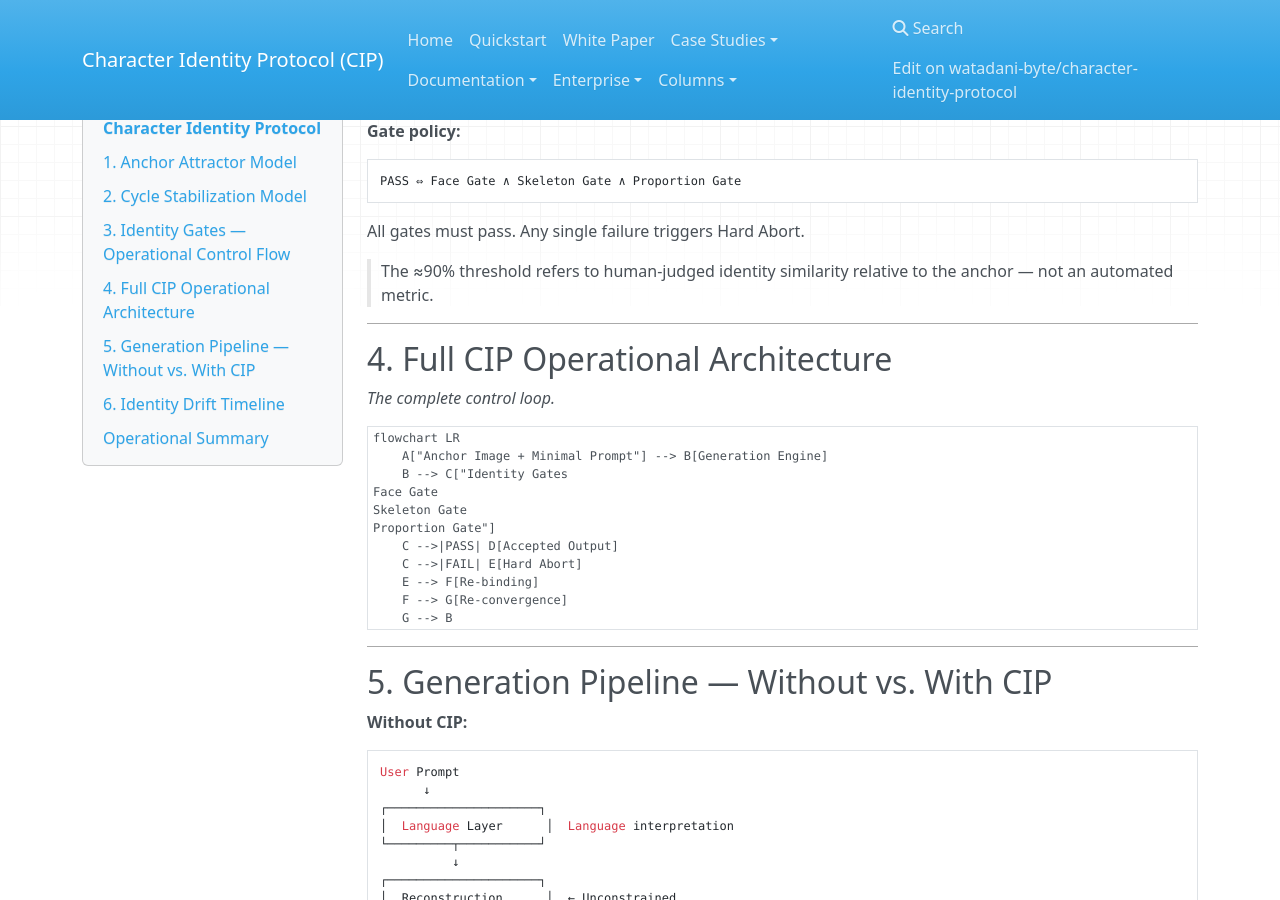
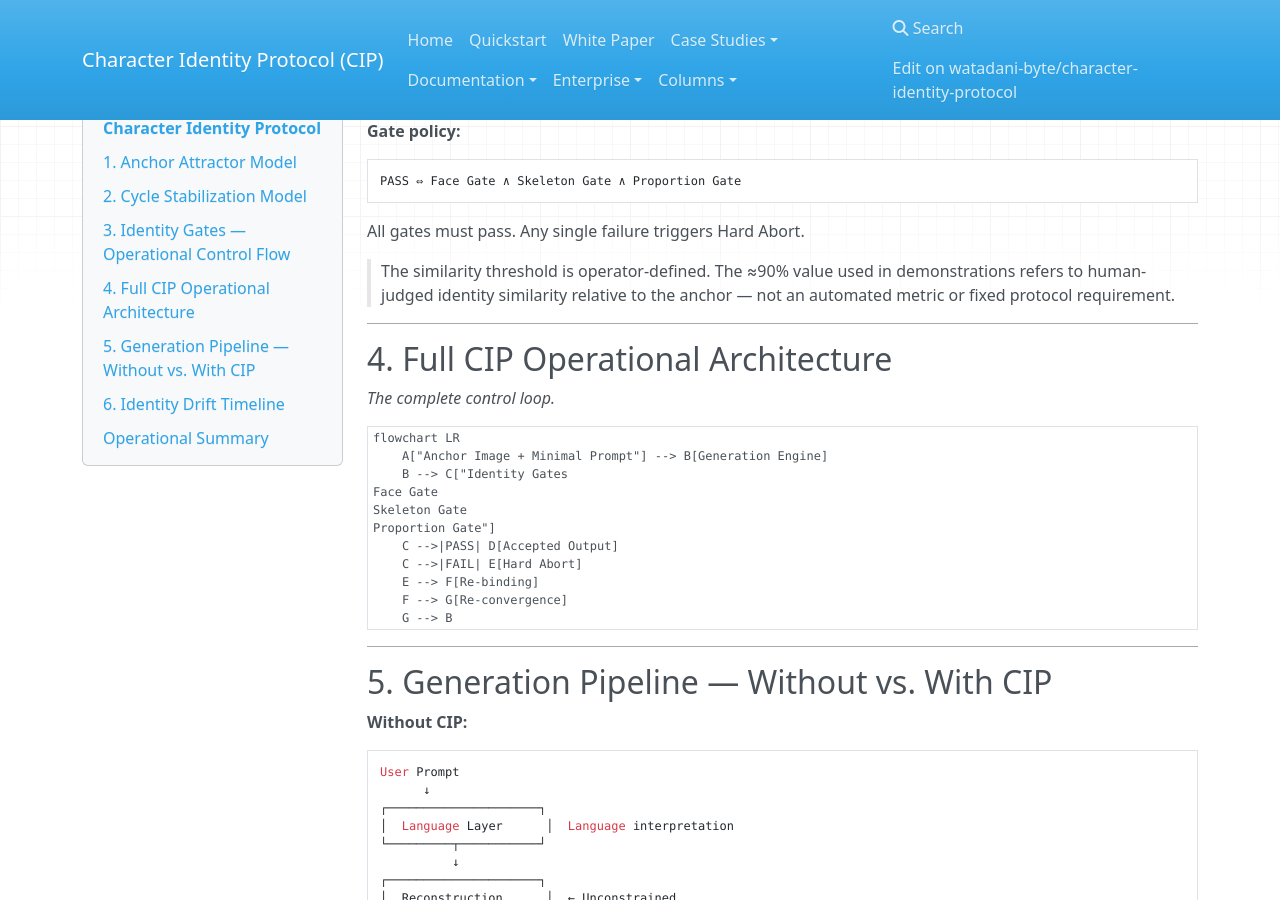
Before and after one commit to watadani-byte/character-identity-protocol, an MkDocs documentation site: the page built from docs/architecture_diagram.md, in a window 1280 px wide and 900 px high, scrolled down 1716 px. Built offline with MkDocs 1.6.1, drawn with Linux system fonts in a browser that asks for light colours; nearby versions of some CDN libraries.

Commit message:
architecture_diagram.md を更新

```diff
--- a/docs/architecture_diagram.md
+++ b/docs/architecture_diagram.md
@@ -100,7 +100,7 @@ PASS ⇔ Face Gate ∧ Skeleton Gate ∧ Proportion Gate
 
 All gates must pass. Any single failure triggers Hard Abort.
 
-> The ≈90% threshold refers to human-judged identity similarity relative to the anchor — not an automated metric.
+> The similarity threshold is operator-defined. The ≈90% value used in demonstrations refers to human-judged identity similarity relative to the anchor — not an automated metric or fixed protocol requirement.
 
 -----
 
```
